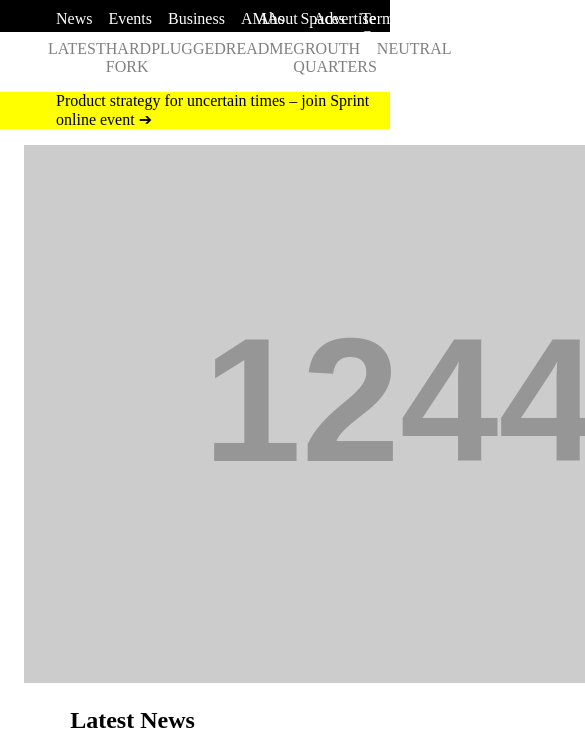
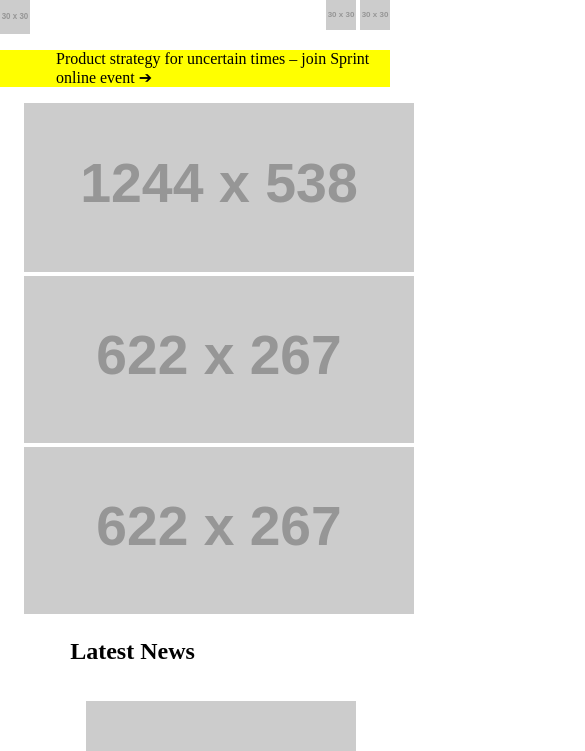
Before and after one commit to abredi/thenextweb, a website: page index.html in a window 390 px wide. Shown: the top 751 px of the page, 585 px wide, since content can reach past the window. Drawn offline with Linux system fonts and the light colour scheme; placeholder pictures from the web are drawn by us.

Commit message:
Added some media queries

```diff
--- a/assets/css/desktop.css
+++ b/assets/css/desktop.css
@@ -2,8 +2,9 @@
   /**
     * This block is specifically for desktop only codes
   */
-
-
+.white-nav-mobile {
+  display: none;
+}
 
 
 
--- a/assets/css/main.css
+++ b/assets/css/main.css
@@ -58,6 +58,12 @@ body {
   margin: 0.50rem;
 }
 
+.white-nav-mobile {
+  flex-direction: row;
+  width: 100%;
+  justify-content: space-between;
+}
+
 a {
   text-decoration: none;
   color: gray;
@@ -79,7 +85,7 @@ a {
 
 .main-article {
   grid-row:1/-1;
-  margin-right: 0.5rem;
+  /* margin-right: 0.5rem; */
 }
 
 .second-article {
@@ -150,3 +156,19 @@ a {
   list-style: none;
   border-bottom: 1px solid red;
 }
+
+@media screen and (min-width: 215px) and (max-width: 767px) {
+
+    .cover {
+      display: flex;
+      flex-direction: column;
+      width: 100%;
+    }
+    .cover img {
+      max-width: 100%;
+    }
+    .black-nav,
+    .white-nav {
+      display: none;
+    }
+  }
--- a/index.html
+++ b/index.html
@@ -37,6 +37,13 @@
       <li><a href="#">GROUTH QUARTERS</a></li>
       <li><a href="#">NEUTRAL</a></li>
     </ul>
+  </div>
+  <div class="white-nav-mobile flex">
+    <img class="logo-mobile" src="https://via.placeholder.com/30x30" alt="TNW logo">
+    <div class="icons-mobile">
+    <img src="https://via.placeholder.com/30x30" alt="Search icon">
+    <img src="https://via.placeholder.com/30x30" alt="manu">
+  </div>
   </div>
   <div class="yellow-nav">
     <p>Product strategy for uncertain times – join Sprint online event ➔</p>
```
